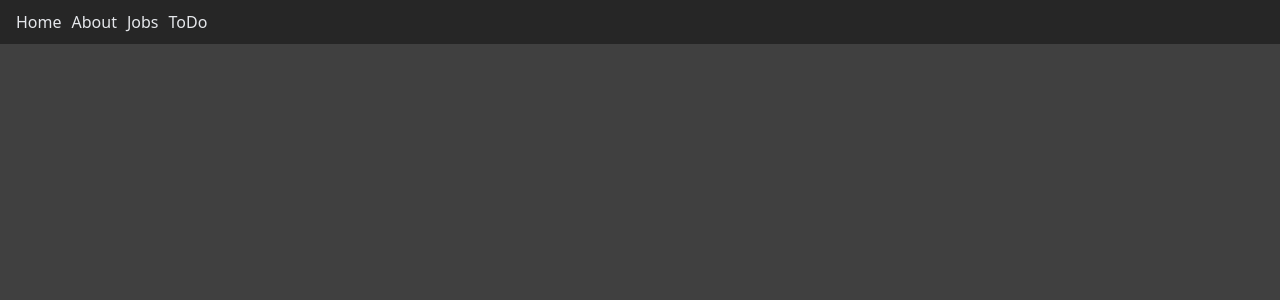
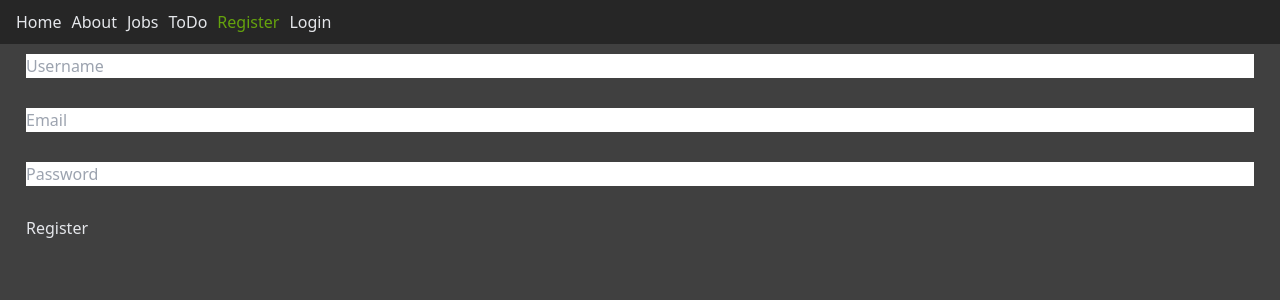
Before and after one commit to VladislavVB/vue-type, a Vue app: page /register in a window 1280 px wide. Before the commit this address had no page. Shown: the top 300 px of the page. Built offline with nearby package versions, Linux system fonts and the light colour scheme.

Commit message:
Register & auth module in (pinia, axios API, templates) TS

```diff
--- /dev/null
+++ b/src/api/auth.ts
@@ -0,0 +1,15 @@
+import axios from './axios.js'
+import IAuthType from '../types/auth/Auth.js'
+
+const register = (data: IAuthType) => {
+  return axios.post('/users', { user: data })
+}
+
+const login = (data: IAuthType) => {
+  return axios.post('/users/login', { user: data })
+}
+
+export default {
+  register,
+  login
+}
--- /dev/null
+++ b/src/api/axios.ts
@@ -0,0 +1,10 @@
+import axios from 'axios'
+
+axios.defaults.baseURL = 'https://conduit.productionready.io/api'
+axios.interceptors.request.use((config: any) => {
+  const token = localStorage.getItem('accessToken')
+  const authorizationToken = token ? `Token ${token}` : ''
+  config.headers.Authorization = authorizationToken
+  return config
+})
+export default axios
--- a/src/components/Jobs/JobList.vue
+++ b/src/components/Jobs/JobList.vue
@@ -2,8 +2,8 @@
 import { computed } from '@vue/reactivity'
 import { PropType } from 'vue'
 
-import Job from '../../types/Jobs/Job'
-import OrderTerm from '../../types/Jobs/OrderTearm'
+import Job from '../../types/jobs/Job'
+import OrderTerm from '../../types/jobs/OrderTearm'
 
 import JobItemVue from './JobItem.vue'
 const props = defineProps({
--- a/src/components/Ui/Navbar.vue
+++ b/src/components/Ui/Navbar.vue
@@ -9,6 +9,12 @@
       >
       <router-link :active-class="'text-lime-600'" to="/jobs">Jobs</router-link>
       <router-link :active-class="'text-lime-600'" to="/todo">ToDo</router-link>
+      <router-link :active-class="'text-lime-600'" :to="{ name: 'Register' }"
+        >Register</router-link
+      >
+      <router-link :active-class="'text-lime-600'" :to="{ name: 'Login' }"
+        >Login</router-link
+      >
     </div>
   </div>
 </template>
--- /dev/null
+++ b/src/components/formItmes/FormItem.vue
@@ -0,0 +1,23 @@
+<script setup lang="ts">
+import { computed } from '@vue/reactivity'
+import { PropType } from 'vue'
+
+const props = defineProps({
+  errors: {
+    type: Object as PropType<any>,
+  },
+  name: {
+    type: String as PropType<any>,
+  },
+})
+
+const errorsMessages = computed(() => {
+  return props.errors && props.errors[props.name]
+})
+</script>
+<template>
+  <div class="input-group text-black">
+    <div v-for="error in errorsMessages" :key="error" class="errors text-rose-600">{{ error }}</div>
+    <slot></slot>
+  </div>
+</template>
--- a/src/router/index.ts
+++ b/src/router/index.ts
@@ -1,5 +1,7 @@
 import { createRouter, createWebHistory } from 'vue-router'
 
+import Register from '../views/auth/Register.vue'
+import Login from '../views/auth/Login.vue'
 import Home from '../views/Home.vue'
 import About from '../views/About.vue'
 import Jsob from '../views/Jobs.vue'
@@ -7,6 +9,8 @@ import ToDo from '../views/ToDo.vue'
 
 const routes = [
   { path: '/', name: 'Home', component: Home },
+  { path: '/register', name: 'Register', component: Register },
+  { path: '/login', name: 'Login', component: Login },
   { path: '/about', name: 'About', component: About },
   { path: '/jobs', name: 'Jsob', component: Jsob },
   { path: '/todo', name: 'ToDo', component: ToDo },
--- /dev/null
+++ b/src/store/auth.ts
@@ -0,0 +1,62 @@
+import authApi from '../api/auth'
+import authType from '../types/auth/Auth'
+import { defineStore } from 'pinia'
+
+export const useAuthStore = defineStore('storeAuth', {
+  state: () => {
+    return {
+      isLoading: false,
+      isSubmitng: false,
+      curruntUser: null,
+      validationErrors: null,
+      isLoggedIn: null,
+    }
+  },
+  getters: {
+    currentUser: (state) => {
+      return state.curruntUser
+    },
+    isLoggedIn: (state) => {
+      return state.isLoggedIn
+    },
+  },
+  actions: {
+    register(sendData: authType) {
+      return new Promise((resolve) => {
+        this.isLoading = true
+        authApi
+          .register(sendData)
+          .then((response) => {
+            this.validationErrors = null
+            console.log(response)
+          })
+          .catch((errors) => {
+            console.log(errors)
+            this.validationErrors = errors.response.data.errors
+            console.log(this.validationErrors)
+          })
+      })
+    },
+    login(sendData: authType) {
+      return new Promise((resolve) => {
+        console.log(resolve);
+
+        this.isLoading = true
+        authApi
+          .login(sendData)
+          .then((response) => {
+            this.validationErrors = null
+            console.log(response)
+          })
+          .catch((errors) => {
+            console.log(errors)
+            this.validationErrors = errors.response.data.errors
+            console.log(this.validationErrors)
+          })
+      })
+    }
+    // addTask(task) {
+    //   this.tasks.unshift(task)
+    // },
+  },
+})
--- /dev/null
+++ b/src/types/auth/Auth.ts
@@ -0,0 +1,7 @@
+export interface auth {
+  username?: string
+  email: string
+  password: string | number
+}
+
+export default auth
--- a/src/views/Jobs.vue
+++ b/src/views/Jobs.vue
@@ -1,8 +1,8 @@
 <script setup lang="ts">
 import { ref } from 'vue'
 import JobListVue from '../components/Jobs/JobList.vue'
-import Job from '../types/Jobs/Job'
-import OrderTerm from '../types/Jobs/OrderTearm'
+import Job from '../types/jobs/Job'
+import OrderTerm from '../types/jobs/OrderTearm'
 
 const jobs = ref<Job[]>([
   { title: 'farm', location: 'lon Kra2s', salary: 11111, id: '1' },
--- a/src/views/auth/Login.vue
+++ b/src/views/auth/Login.vue
@@ -0,0 +1,52 @@
+<script setup lang="ts">
+import { reactive } from 'vue'
+
+import { useAuthStore } from '../../store/auth'
+
+import authType from '../../types/auth/Auth'
+
+import FormItemVue from '../../components/formItmes/FormItem.vue'
+
+const authStore = useAuthStore()
+
+const loginDate = reactive<authType>({
+  email: '',
+  password: '',
+})
+
+const submitForm = () => {
+  authStore
+    .login(loginDate)
+    .then((res) => {
+      console.log(res)
+    })
+    .catch((err) => {
+      console.log(err)
+    })
+}
+</script>
+<template>
+  <div class="page login">
+    <form @submit.prevent="submitForm" class="form">
+      <FormItemVue
+        :name="'email'"
+        :errors="authStore.validationErrors"
+        class="input-group"
+      >
+        <input v-model="loginDate.email" placeholder="Email" type="email" />
+      </FormItemVue>
+      <FormItemVue
+        :name="'password'"
+        :errors="authStore.validationErrors"
+        class="input-group"
+      >
+        <input
+          v-model="loginDate.password"
+          placeholder="Password"
+          type="text"
+        />
+      </FormItemVue>
+      <button type="submit">Login</button>
+    </form>
+  </div>
+</template>
--- a/src/views/auth/Register.vue
+++ b/src/views/auth/Register.vue
@@ -1,13 +1,53 @@
 <script setup lang="ts">
+import { reactive } from 'vue'
 
+import authType from '../../types/auth/Auth'
 
+import { useAuthStore } from '../../store/auth'
+
+import FormItemVue from '../../components/formItmes/FormItem.vue'
+
+const authStore = useAuthStore()
+
+const registerData = reactive<authType>({
+  username: '',
+  email: '',
+  password: '',
+})
+
+const submitForm = () => {
+  authStore
+    .register(registerData)
+    .then((res) => console.log(res))
+    .catch((err) => {
+      console.log(err)
+    })
+}
 </script>
 <template>
   <div class="page register">
-    <div class="form">
-      <div class="input-group">
-        <input placeholder="Username" type="text" >
-      </div>
-    </div>
+    <form @submit.prevent="submitForm" class="form ">
+      <FormItemVue :name="'username'" :errors="authStore.validationErrors">
+        <input
+          v-model="registerData.username"
+          placeholder="Username"
+          type="text"
+        />
+      </FormItemVue>
+
+      <FormItemVue :name="'email'" :errors="authStore.validationErrors">
+        <input v-model="registerData.email" placeholder="Email" type="email" />
+      </FormItemVue>
+
+      <FormItemVue :name="'password'" :errors="authStore.validationErrors">
+        <input
+          v-model="registerData.password"
+          placeholder="Password"
+          type="text"
+        />
+      </FormItemVue>
+
+      <button type="submit">Register</button>
+    </form>
   </div>
 </template>
```
